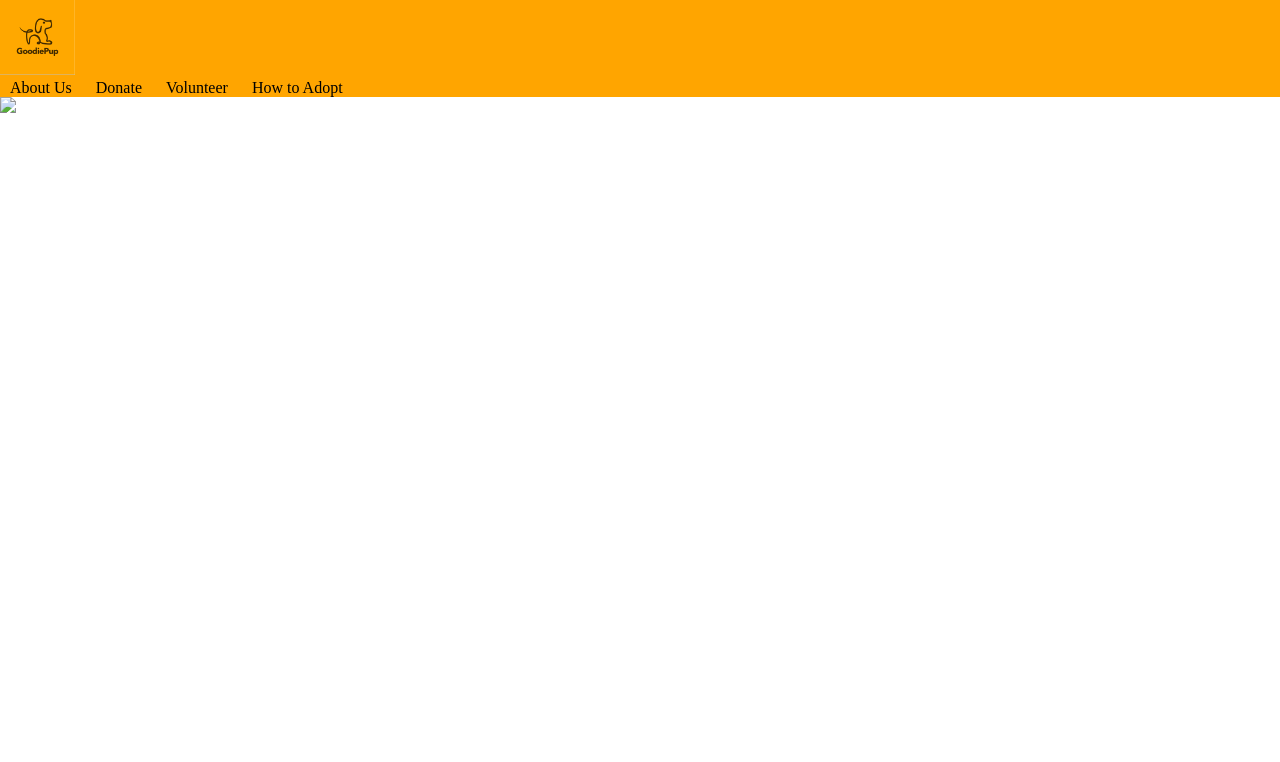
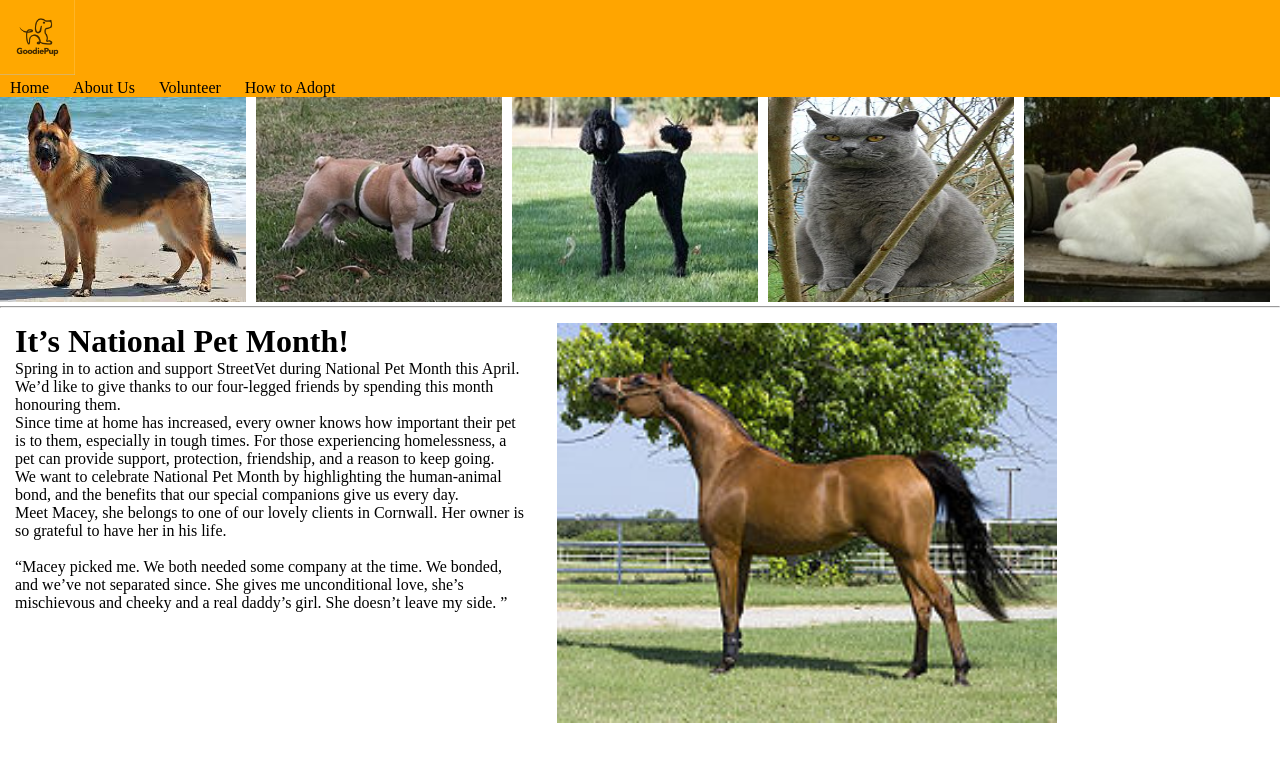
Before and after one commit to IzuagbeSamuel/Independent-Project, a plain HTML site: page index.html in a window 1280 px wide. Drawn offline with Linux system fonts and the light colour scheme.

Commit message:
Add content on home page

```diff
--- a/css/styles.css
+++ b/css/styles.css
@@ -33,6 +33,23 @@
   padding: 10px;
 }
 
- a:hover{
-  border-bottom: 2px solid red;
+.showcase{
+  float: left;
+  width: 20%;
 }
+
+.showcase img{
+  height: 205px;
+  width: 246px;
+}
+
+.home-page{
+  margin: 15px;
+  float: left;
+  width: 40%;
+}
+
+.home-page img{
+  height: 50%;
+  width: 500px;
+}
--- a/index.html
+++ b/index.html
@@ -14,15 +14,56 @@
 
   <div class="nav-bar">
     <ul>
+      <li><a href="index.html">Home</a></li>
       <li><a href="about.html">About Us</a></li>
-      <li><a href="donate.html">Donate</a></li>
       <li><a href="volunteer.html">Volunteer</a></li>
       <li><a href="adopt.html">How to Adopt</a></li>
     </ul>
   </div>
 
   <div class="showcase">
-    <img src="Pictures/"
+    <img src="Pictures/german.jpg">
   </div>
+  <div class="showcase">
+    <img src="Pictures/bull.jpg">
+  </div>
+  <div class="showcase">
+    <img src="Pictures/poodle.jpg">
+  </div>
+  <div class="showcase">
+    <img src="Pictures/shorthari.jpg">
+  </div>
+  <div class="showcase">
+    <img src="Pictures/rabbit.jpg">
+  </div>
+  <hr>
+
+  <div class="home-page">
+  <h1>It’s National Pet Month!</h1>
+    <p>Spring in to action and support
+       StreetVet during National Pet Month this April.</p>
+    <p>We’d like to give thanks to our four-legged
+       friends by spending this month honouring them.</p>
+    <p>Since time at home has increased, every owner knows
+       how important their pet is to them, especially
+       in tough times. For those experiencing homelessness,
+       a pet can provide support, protection, friendship,
+       and a reason to keep going.</p>
+    <p>We want to celebrate National Pet Month by highlighting the
+      human-animal bond, and the benefits that our special companions
+      give us every day.</p>
+    <p>Meet Macey, she belongs to one of our lovely clients in Cornwall.
+       Her owner is so grateful to have her in his life.</p>
+       <br>
+    <q>Macey picked me. We both needed some company at the time. We bonded,
+       and we’ve not separated since. She gives me unconditional love, she’s
+       mischievous and cheeky and a real daddy’s girl. She doesn’t leave my side. </q>
+  </div>
+
+  <div class="home-page">
+    <img src="Pictures/arabian.jpg" alt="Image of a Horse">
+  </div>
+
+
 </body>
 </html>
```
Also changed, not shown: Pictures/arabian.jpg (added), Pictures/rabbit.jpg (added), Pictures/shorthari.jpg (added).
